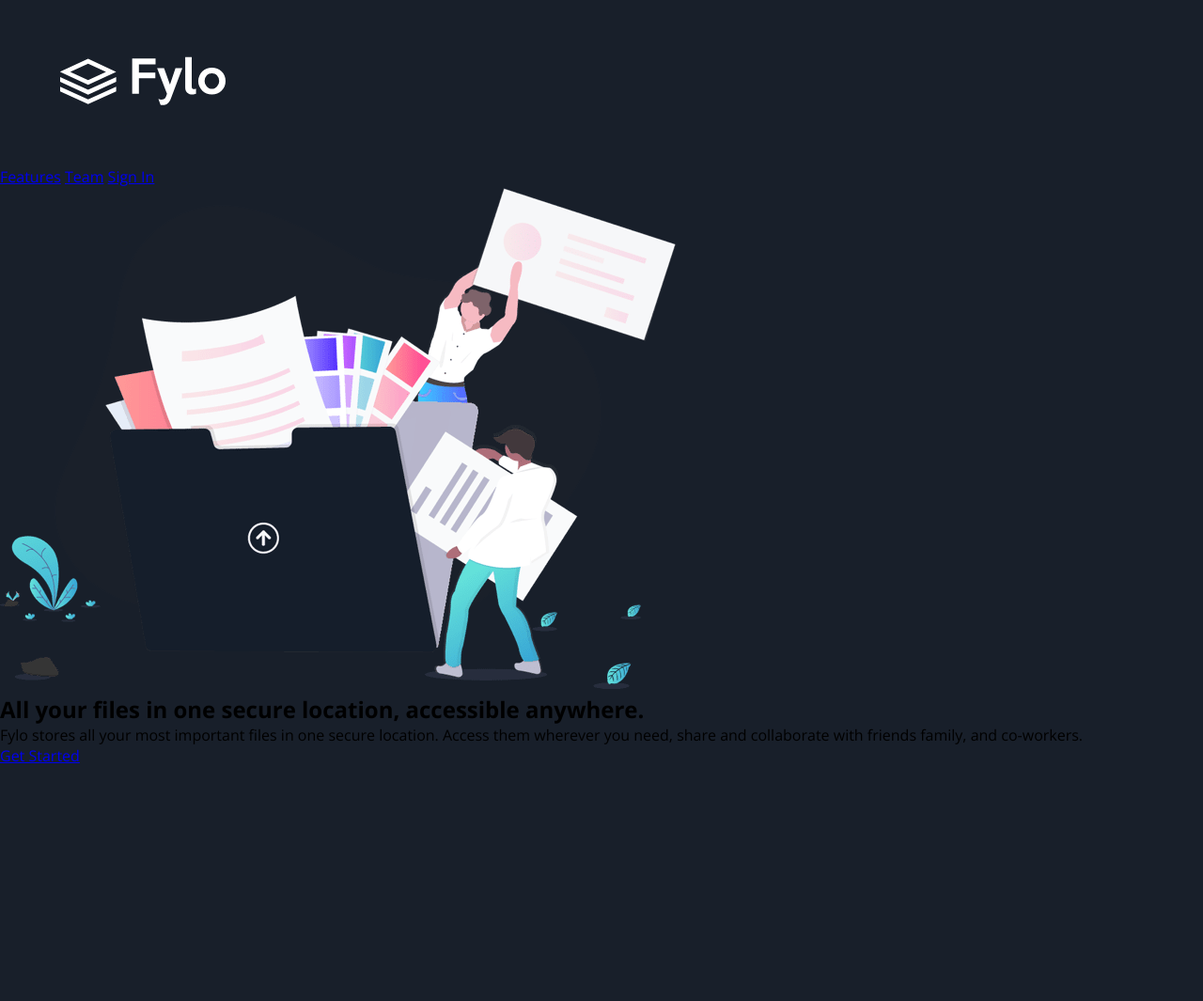
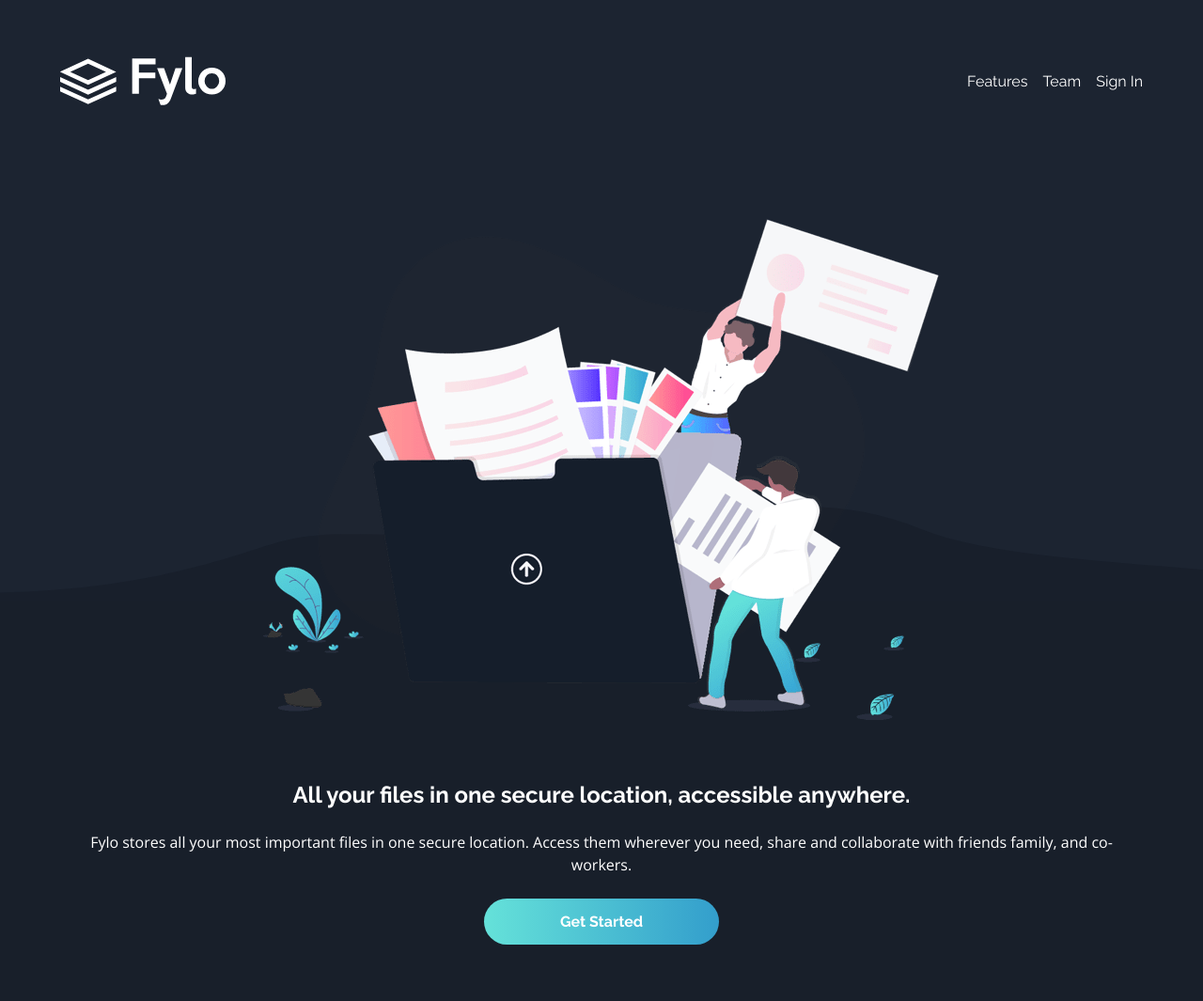
Before and after one commit to Alterlapsus/FylodarkLandingPage, a plain HTML site: page index.html in a window 1280 px wide. Shown: the whole page at 94% size. Before the commit the page ends 815 px from the top, so only its background shows below. Drawn offline with nearby package versions, Linux system fonts and the light colour scheme.

Commit message:
Se termina de dar estilos a section header

```diff
--- a/css/styles.css
+++ b/css/styles.css
@@ -32,3 +32,69 @@ body{
     overflow: hidden;
     padding: var(--padding-container);
 }
+.hero{
+    background-color: var(--blue-intro);
+    position: relative;
+    color: #fff;
+}
+.hero__wave{
+    position: absolute;
+    background-color: var(--blue-main);
+    bottom: 0;
+    width: 100%;
+    height: 40%;
+}
+.hero__wave::before{
+    content: "";
+    width: 100%;
+    height: 100%;
+    position: absolute;
+    top: -100px;
+    background-image: url(../images/bg-curvy-mobile.svg);
+    background-repeat: no-repeat;
+    background-size: 100% 100px;
+}
+.nav{
+    display: flex;
+    align-items: center;
+    font-family: var(--heading-font);
+}
+.nav__links{
+    margin-left: auto;
+    display: grid;
+    grid-auto-flow: column;
+    gap: 1em;
+}
+.nav__link{
+    color: #fff;
+    text-decoration: none;
+}
+.hero__main{
+    position: relative;
+    text-align: center;
+}
+.nav__img{
+    width: 100%;
+    display: block;
+    max-width: 600px;
+    margin: 0 auto;
+}
+.hero__title{
+    font-family: var(--heading-font);
+    margin: 2.5em 0 1em;
+}
+.hero__paragraph{
+    line-height: 1.5;
+    margin-bottom: 1.5em;
+}
+.hero__cta{
+    display: inline-block;
+    width: 250px;
+    padding: 15px 0;
+    background-image: var(--gradient);
+    color: #fff;
+    font-family: var(--heading-font);
+    font-weight: bold;
+    text-decoration: none;
+    border-radius: 30px;
+}
--- a/index.html
+++ b/index.html
@@ -10,22 +10,22 @@
 <body>
 
   <header class="hero">
+    <div class="hero__wave"></div>
     <nav class="nav container">
       <figure class="nav__logo">
         <img src="/images/logo.svg" alt="logo" class="nav__img">
       </figure>
+
+      <div class="nav__links">
+        <a href="#" class="nav__link">Features</a>
+        <a href="#" class="nav__link">Team</a>
+        <a href="#" class="nav__link">Sign In</a>
+      </div>
+
     </nav>
 
-    <div class="nav__links">
-      <a href="#" class="nav__link">Features</a>
-      <a href="#" class="nav__link">Team</a>
-      <a href="#" class="nav__link">Sign In</a>
-    </div>
-
-    <section class="hero__main">
-      <figure class="hero__picture">
+    <section class="hero__main container">
         <img src="/images/illustration-intro.png" alt="illustration-intro" class="hero__img">
-      </figure>
 
       <h1 class="hero__title">All your files in one secure location, accessible anywhere.</h1>
 
```
